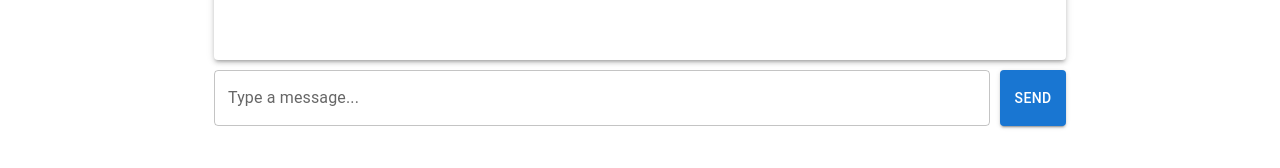
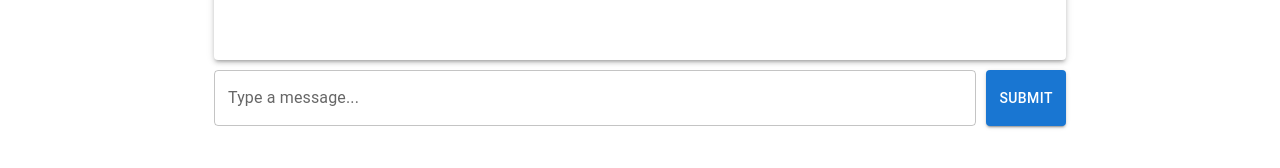
Before and after one commit to voidrlm/GrammarPro-Powered-By-OpenAI, a React (Create React App) app in the folder grammar-pro/: page / in a window 1280 px wide. Shown: the part 364-532 px from the top of the page. Built offline with nearby package versions, Linux system fonts and the light colour scheme.

Commit message:
Design changes

```diff
--- a/grammar-pro/src/App.js
+++ b/grammar-pro/src/App.js
@@ -39,7 +39,9 @@ function App() {
   const [messages, setMessages] = useState([]);
   const [newMessage, setNewMessage] = useState("");
 
-  const handleSendMessage = () => {
+  const handleSendMessage = (e) => {
+    e.preventDefault();
+
     if (newMessage.trim() !== "") {
       setMessages([...messages, { text: newMessage, sender: "user" }]);
       setNewMessage("");
@@ -119,7 +121,10 @@ function App() {
               ))}
             </div>
           </Paper>
-          <div style={{ display: "flex", gap: "10px", marginTop: "10px" }}>
+          <form
+            onSubmit={handleSendMessage}
+            style={{ marginTop: "10px", display: "flex", gap: "10px" }}
+          >
             <TextField
               label="Type a message..."
               variant="outlined"
@@ -127,10 +132,10 @@ function App() {
               value={newMessage}
               onChange={(e) => setNewMessage(e.target.value)}
             />
-            <Button variant="contained" onClick={handleSendMessage}>
-              Send
+            <Button type="submit" variant="contained">
+              Submit
             </Button>
-          </div>
+          </form>
         </Container>
       </div>
     </ThemeProvider>
```
